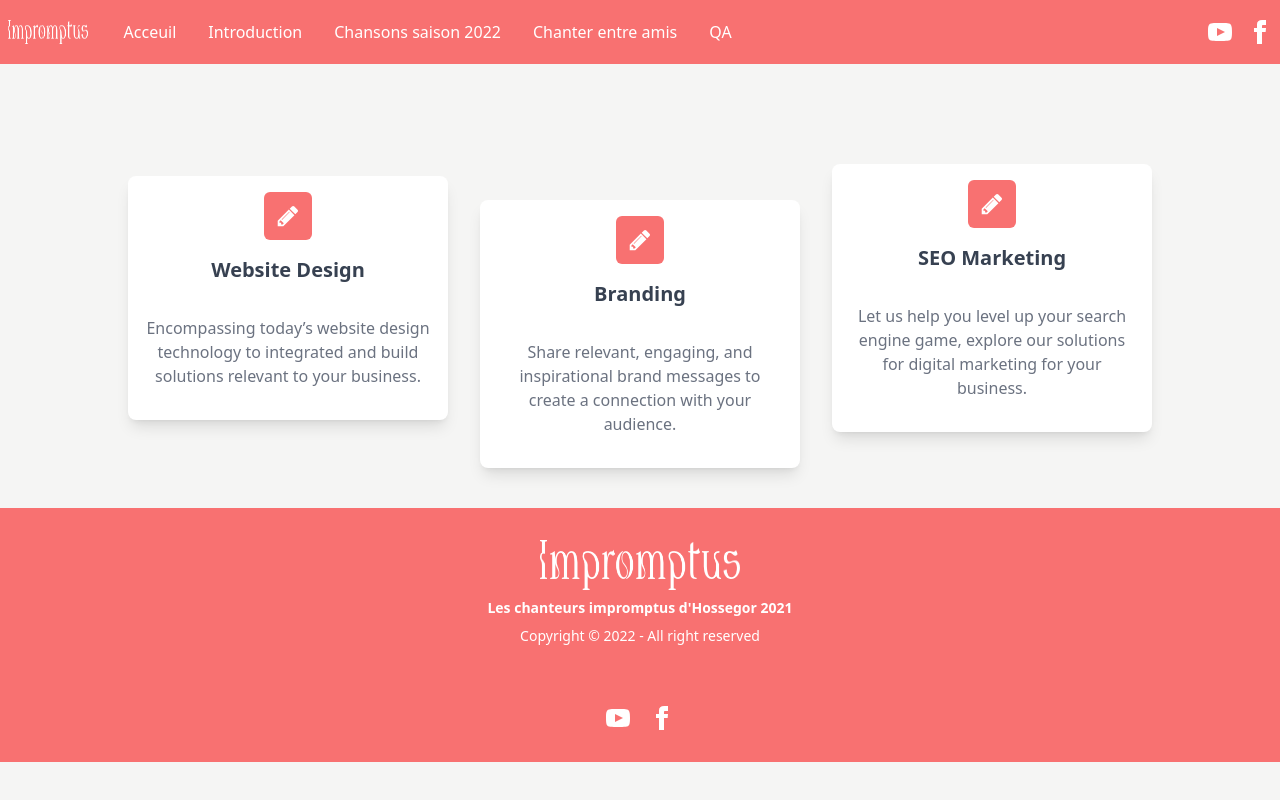
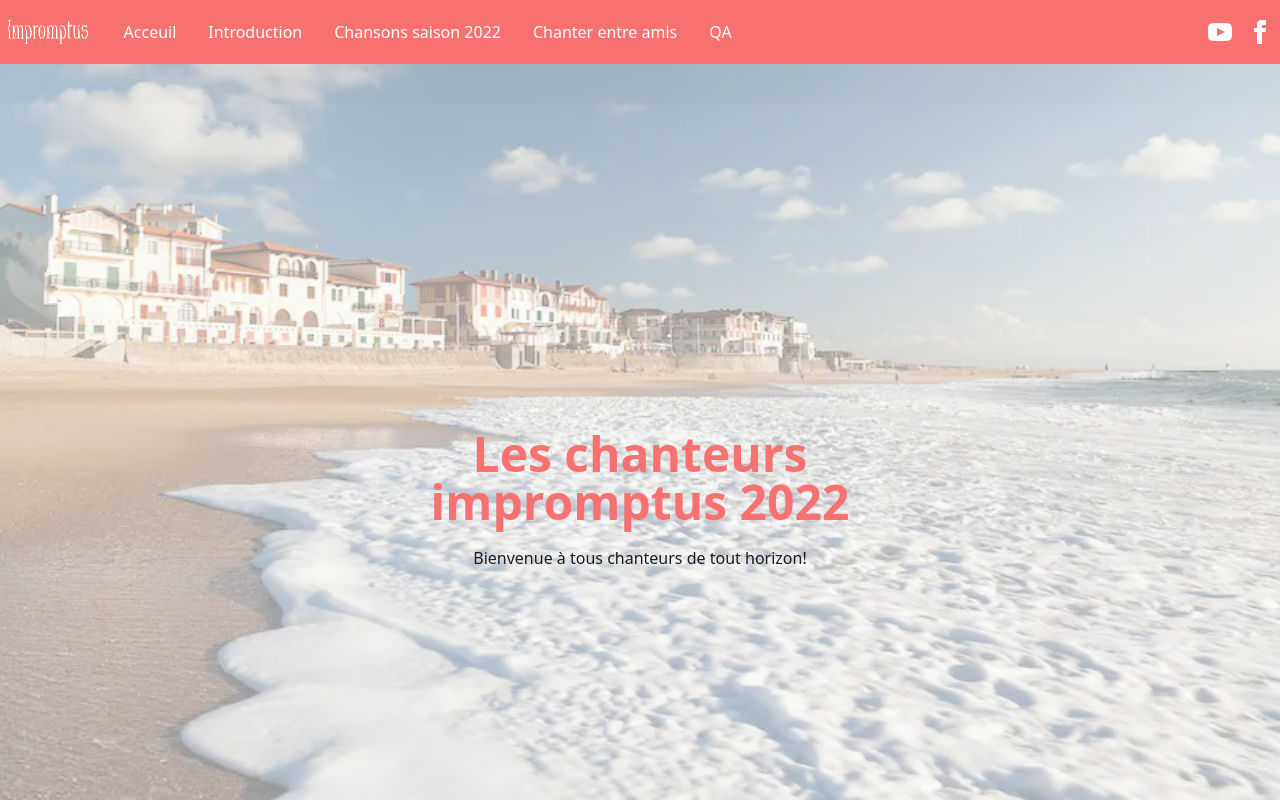
Before and after one commit to viccabezos/impromptus, a Next.js app: page /introduction in a window 1280 px wide. Shown: the top 800 px of the page. Built offline with nearby package versions, Linux system fonts and the light colour scheme.

Commit message:
error comp event

```diff
--- a/components/cards/valeursCards.jsx
+++ b/components/cards/valeursCards.jsx
@@ -3,8 +3,8 @@ import React from "react";
 function ValeursCards() {
   return (
     <div
+      data-theme="mytheme"
       className="sm:flex flex-wrap justify-center items-center text-center gap-8 py-10"
-      data-theme="mytheme"
     >
       <div className="w-full sm:w-1/2 md:w-1/2 lg:w-1/4 px-4 py-4 bg-white mt-6  shadow-lg rounded-lg">
         <div className="flex-shrink-0">
--- a/components/hero/Event.jsx
+++ b/components/hero/Event.jsx
@@ -1,25 +1,34 @@
 import React from "react";
 import Image from "next/image";
+import ukraine from "../../public/images/ukraine.webp";
 
 function SpecialEvent() {
   return (
     <div data-theme="mytheme" className="bg-primary">
       <p>hello</p>
-      {/* <div class="card card-side bg-base-100 shadow-xl">
-        <figure>
-          <img
+      <div className="card card-side bg-base-100 shadow-xl">
+        <figure className="flex h-20 w-20">
+          <Image src={ukraine} layout="fill" alt="concert" />
+          {/* <img
             src="https://api.lorem.space/image/movie?w=200&h=280"
             alt="Movie"
+          /> */}
+        </figure>
+        {/* <div>
+          <img
+            src="https://api.lorem.space/image/album?w=400&h=225"
+            alt="Shoes"
           />
-        </figure>
-        <div class="card-body">
-          <h2 class="card-title">New movie is released!</h2>
+        </div> */}
+
+        <div className="card-body">
+          <h2 className="card-title">New movie is released!</h2>
           <p>Click the button to watch on Jetflix app.</p>
-          <div class="card-actions justify-end">
-            <button class="btn btn-primary">Watch</button>
+          <div className="card-actions justify-end">
+            <button className="btn btn-primary">Watch</button>
           </div>
         </div>
-      </div> */}
+      </div>
     </div>
   );
 }
--- a/components/team/Team.jsx
+++ b/components/team/Team.jsx
@@ -5,7 +5,7 @@ import Image from "next/image";
 
 function Team() {
   return (
-    <div className="p-8 bg-secondary shadow" data-theme="mytheme">
+    <div data-theme="mytheme" className="p-8 bg-secondary shadow">
       <div className=" py-5 flex flex-col gap-2 ">
         <p className="text-center text-3xl font-bold text-primary ">
           Nos musiciens
@@ -16,8 +16,8 @@ function Team() {
         </p>
       </div>
       <div className="flex justify-center items-center flex-col md:flex-row md:items-center justify evenly gap-3 mt-5">
-        {teamData.map((member) => (
-          <div className="p-4 bg-white rounded-md shadow-md">
+        {teamData.map((member, i) => (
+          <div className="p-4 bg-white rounded-md shadow-md" key={i}>
             <div className="text-center mb-4 opacity-90">
               <Image
                 src={member.image}
--- a/pages/index.jsx
+++ b/pages/index.jsx
@@ -1,5 +1,4 @@
 import Head from "next/head";
-import Image from "next/image";
 import ValeursCards from "../components/cards/valeursCards";
 import Carousel from "../components/carousel/carousel";
 import SpecialEvent from "../components/hero/event";
--- a/pages/introduction.jsx
+++ b/pages/introduction.jsx
@@ -1,5 +1,7 @@
 import React from "react";
-import introduction from "../data/intro";
+import intro from "../data/intro";
+import Image from "next/image";
+import Hoss from "/public/hoss.webp";
 
 function Introduction() {
   return (
@@ -7,7 +9,23 @@ function Introduction() {
       class="sm:flex flex-wrap justify-center items-center text-center gap-8 py-10"
       data-theme="mytheme"
     >
-      <div class="w-full sm:w-1/2 md:w-1/2 lg:w-1/4 px-4 py-4 bg-white mt-6  shadow-lg rounded-lg bg-secondary-focus">
+      <div
+        data-theme="mytheme"
+        className="hero min-h-screen bg-white hero-overlay bg-opacity-40"
+      >
+        <Image src={Hoss} layout="fill" className="opacity-40" />
+        <div className="hero-content text-center">
+          <div className="max-w-md">
+            <h1 className="mb-5 text-5xl font-bold text-primary">
+              Les chanteurs impromptus 2022
+            </h1>
+            <p className="mb-2 text-neutral">
+              Bienvenue à tous chanteurs de tout horizon!
+            </p>
+          </div>
+        </div>
+      </div>
+      <div class="w-full sm:w-1/2 md:w-1/2 lg:w-1/4 px-4 py-4 bg-white mt-6  shadow-lg rounded-lg ">
         <div class="flex-shrink-0">
           <div class="flex items-center mx-auto justify-center h-12 w-12 rounded-md bg-primary text-white">
             <svg
@@ -30,7 +48,7 @@ function Introduction() {
           solutions relevant to your business.
         </p>
       </div>
-      <div class="w-full sm:w-1/2 md:w-1/2 lg:w-1/4 px-4 py-4 mt-6 sm:mt-16 md:mt-20 lg:mt-24 bg-white shadow-lg rounded-lg bg-secondary-focus">
+      <div class="w-full sm:w-1/2 md:w-1/2 lg:w-1/4 px-4 py-4 mt-6 sm:mt-16 md:mt-20 lg:mt-24 bg-white shadow-lg rounded-lg ">
         <div class="flex-shrink-0">
           <div class="flex items-center mx-auto justify-center h-12 w-12 rounded-md bg-primary text-white">
             <svg
@@ -53,7 +71,7 @@ function Introduction() {
           connection with your audience.
         </p>
       </div>
-      <div class="w-full sm:w-1/2 md:w-1/2 lg:w-1/4 mt-6  px-4 py-4 bg-white shadow-lg rounded-lg bg-secondary-focus">
+      <div class="w-full sm:w-1/2 md:w-1/2 lg:w-1/4 mt-6  px-4 py-4 bg-white shadow-lg rounded-lg ">
         <div class="flex-shrink-0">
           <div class="flex items-center mx-auto justify-center h-12 w-12 rounded-md bg-primary text-white">
             <svg
```
